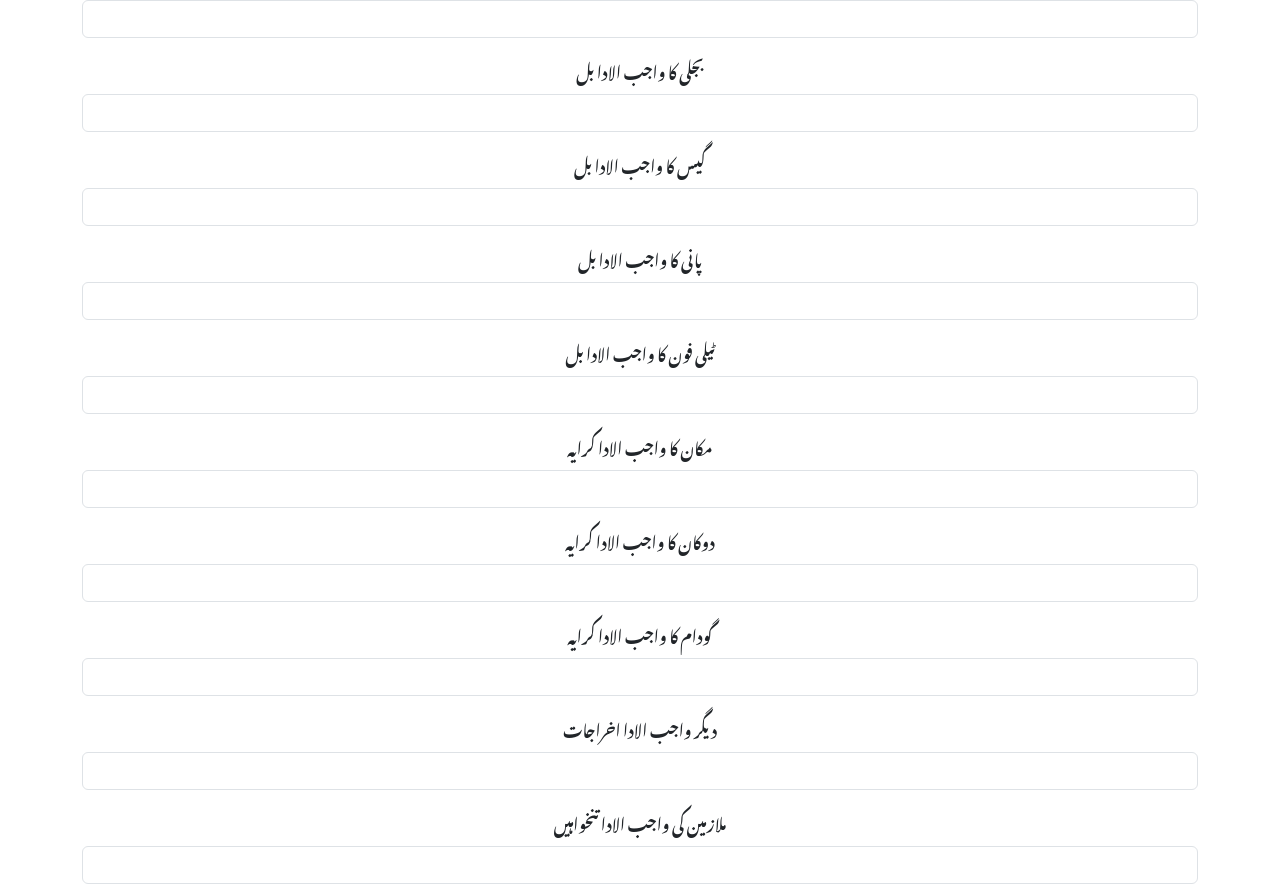
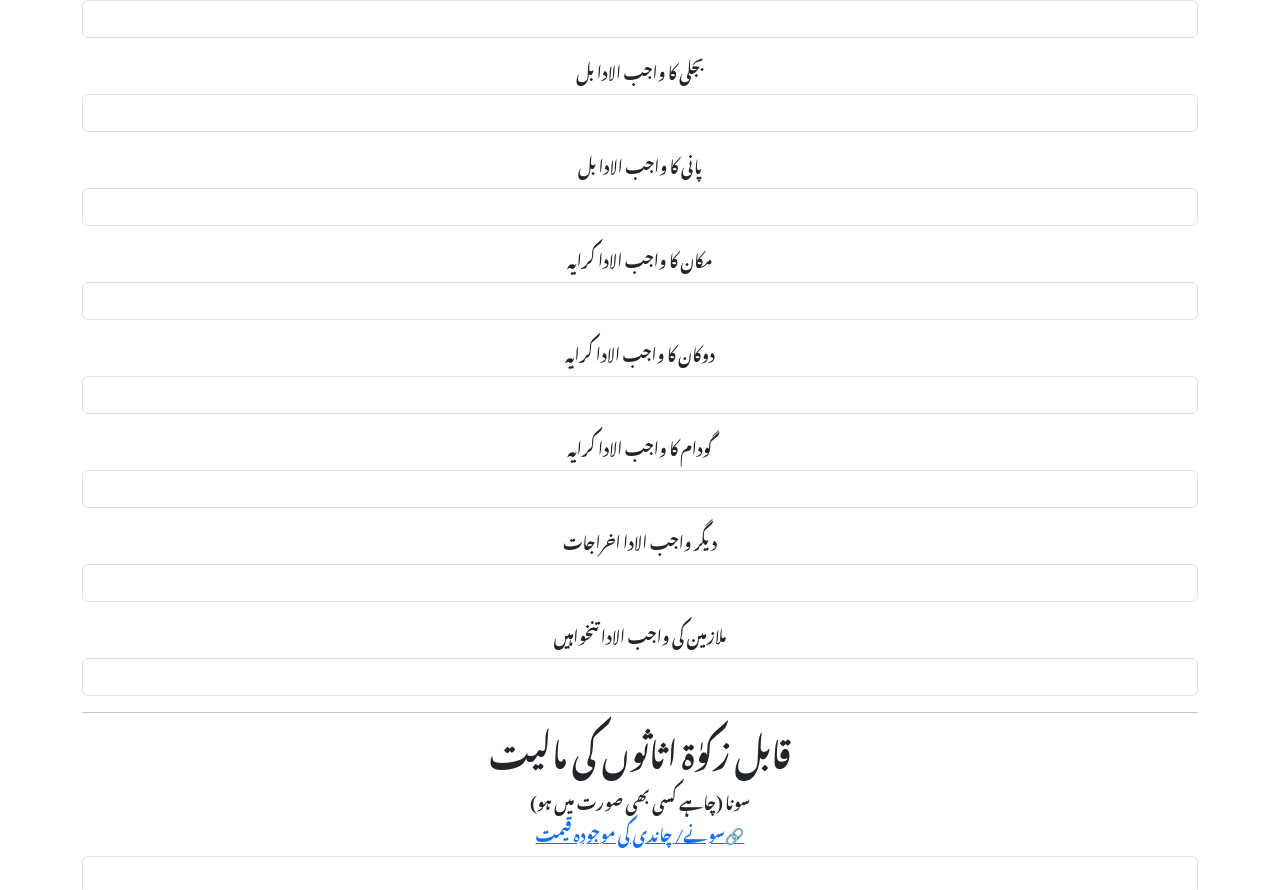
Before and after one commit to lfgraphics/zakat-calculator, a plain HTML site: page index.html in a window 1280 px wide. Shown: the part 688-1578 px from the top of the page. Drawn offline with nearby package versions, Linux system fonts and the light colour scheme; a web font is replaced by a local one.

Commit message:
haidden some inputs and there lables

```diff
--- a/index.html
+++ b/index.html
@@ -76,17 +76,17 @@
                 <label for="3" class="form-label text-lg-center">بجلی کا واجب الادا بل</label>
                 <input type="number" class="form-control" id="3">
             </div>
-            <div class="mb-3">
+            <div class="mb-3 visually-hidden">
                 <label for="4" class="form-label text-lg-center">گیس کا واجب الادا بل</label>
-                <input type="number" class="form-control" id="4">
+                <input type="number" class="form-control" id="4" value="0">
             </div>
             <div class="mb-3">
                 <label for="5" class="form-label text-lg-center">پانی کا واجب الادا بل</label>
                 <input type="number" class="form-control" id="5">
             </div>
-            <div class="mb-3">
+            <div class="mb-3 visually-hidden">
                 <label for="6" class="form-label text-lg-center">ٹیلی فون کا واجب الادا بل</label>
-                <input type="number" class="form-control" id="6">
+                <input type="number" class="form-control" id="6" value="0">
             </div>
             <div class="mb-3">
                 <label for="7" class="form-label text-lg-center">مکان کا واجب الادا کرایہ</label>
@@ -152,9 +152,9 @@
                         Converter 🔗</a></label>
                 <input type="number" class="form-control" id="08">
             </div>
-            <div class="mb-3">
+            <div class="mb-3 visually-hidden">
                 <label for="09" class="form-label text-lg-center">بانڈز، مختلف سرٹیفکٹ</label>
-                <input type="number" class="form-control" id="09">
+                <input type="number" class="form-control" id="09" value="0">
             </div>
             <div class="mb-3">
                 <label for="010" class="form-label text-lg-center">وصول شدہ پروڈنٹ فنڈ</label>
```
Also changed, not shown: r-urdu.htm (+6 -6 lines).
